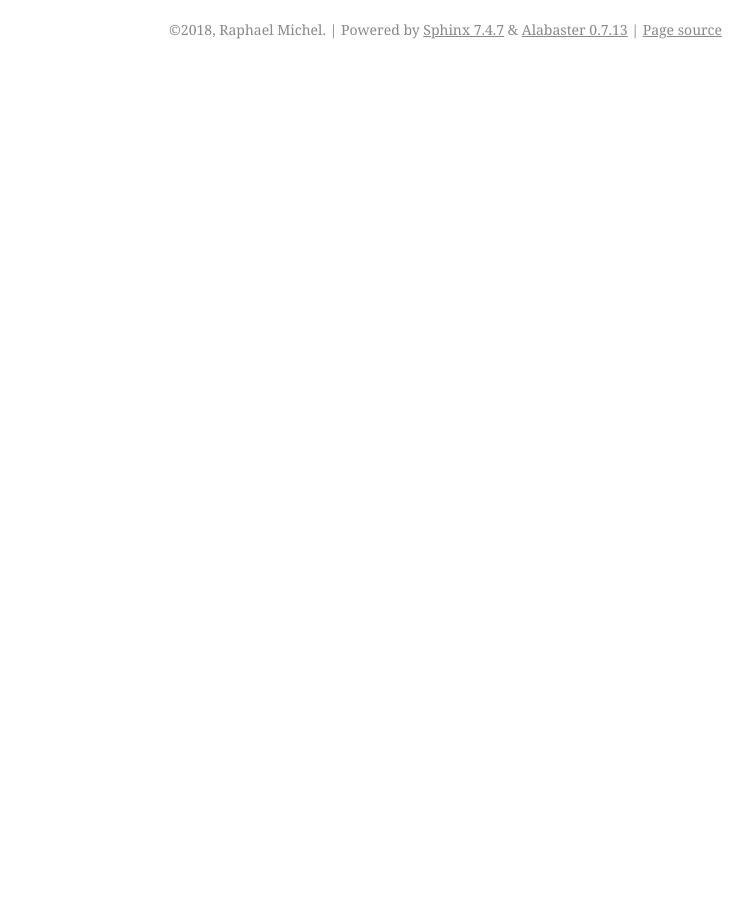
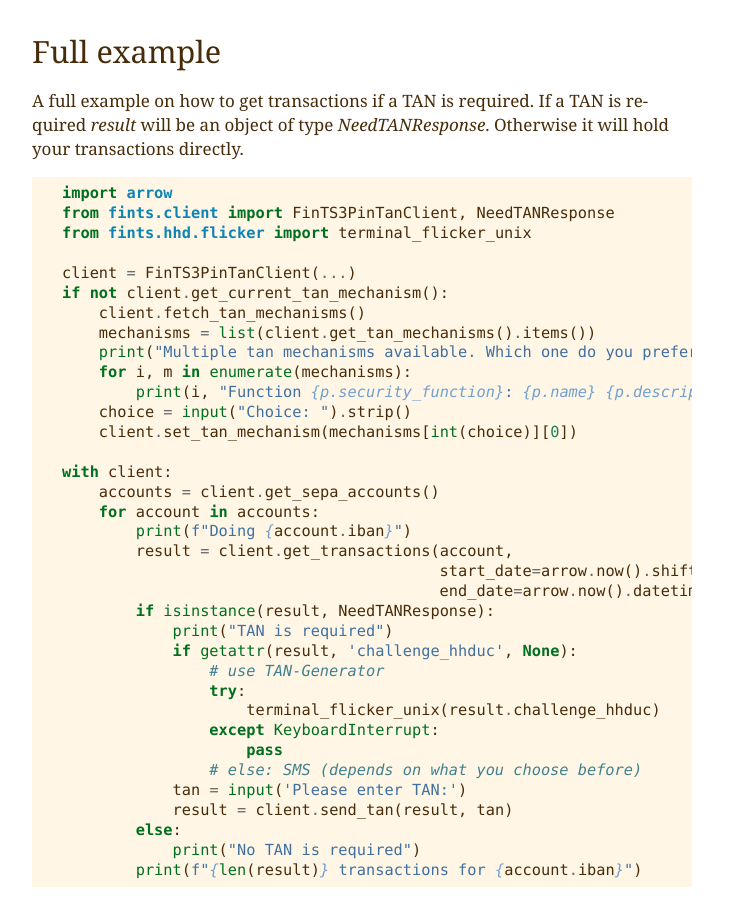
Before and after one commit to raphaelm/python-fints, a Sphinx documentation site: the page built from docs/tans.rst, in a window 1280 px wide and 1400 px high, scrolled down 3126 px. Shown: the part 481-1400 px from the top of the window, without its empty margins (388-1141 px from the left). Built offline with Sphinx 7.4.7, drawn with Linux system fonts in a browser that asks for light colours; before the commit the page ends 3676 px from its top, so only the background shows below that.

Commit message:
Add a full code example to the docs if a TAN is required

```diff
--- a/docs/quickstart.rst
+++ b/docs/quickstart.rst
@@ -47,7 +47,7 @@ commands using the client instance:
         # Fetch accounts
         accounts = f.get_sepa_accounts()
 
-Go on to the next pages to find out what commands are supported!
+Go on to the next pages to find out what commands are supported! There is also a full example on how to get your bank transactions if a TAN is required (:ref:`tans-full-example`).
 
 .. note::
 
--- a/docs/tans.rst
+++ b/docs/tans.rst
@@ -170,3 +170,49 @@ Reference
    :inherited-members:
    :member-order: bysource
    :exclude-members: is_unset, naive_parse, print_nested
+
+
+.. _tans-full-example:
+
+Full example
+------------
+
+A full example on how to get transactions if a TAN is required. If a TAN is required `result` will be an object of type `NeedTANResponse`. Otherwise it will hold your transactions directly.
+
+.. code-block:: python
+
+    import arrow
+    from fints.client import FinTS3PinTanClient, NeedTANResponse
+    from fints.hhd.flicker import terminal_flicker_unix
+
+    client = FinTS3PinTanClient(...)
+    if not client.get_current_tan_mechanism():
+        client.fetch_tan_mechanisms()
+        mechanisms = list(client.get_tan_mechanisms().items())
+        print("Multiple tan mechanisms available. Which one do you prefer?")
+        for i, m in enumerate(mechanisms):
+            print(i, "Function {p.security_function}: {p.name} {p.description_required}".format(p=m[1]))
+        choice = input("Choice: ").strip()
+        client.set_tan_mechanism(mechanisms[int(choice)][0])
+
+    with client:
+        accounts = client.get_sepa_accounts()
+        for account in accounts:
+            print(f"Doing {account.iban}")
+            result = client.get_transactions(account,
+                                             start_date=arrow.now().shift(days=-100).datetime,
+                                             end_date=arrow.now().datetime)
+            if isinstance(result, NeedTANResponse):
+                print("TAN is required")
+                if getattr(result, 'challenge_hhduc', None):
+                    # use TAN-Generator
+                    try:
+                        terminal_flicker_unix(result.challenge_hhduc)
+                    except KeyboardInterrupt:
+                        pass
+                    # else: SMS (depends on what you choose before)
+                tan = input('Please enter TAN:')
+                result = client.send_tan(result, tan)
+            else:
+                print("No TAN is required")
+            print(f"{len(result)} transactions for {account.iban}")
```
